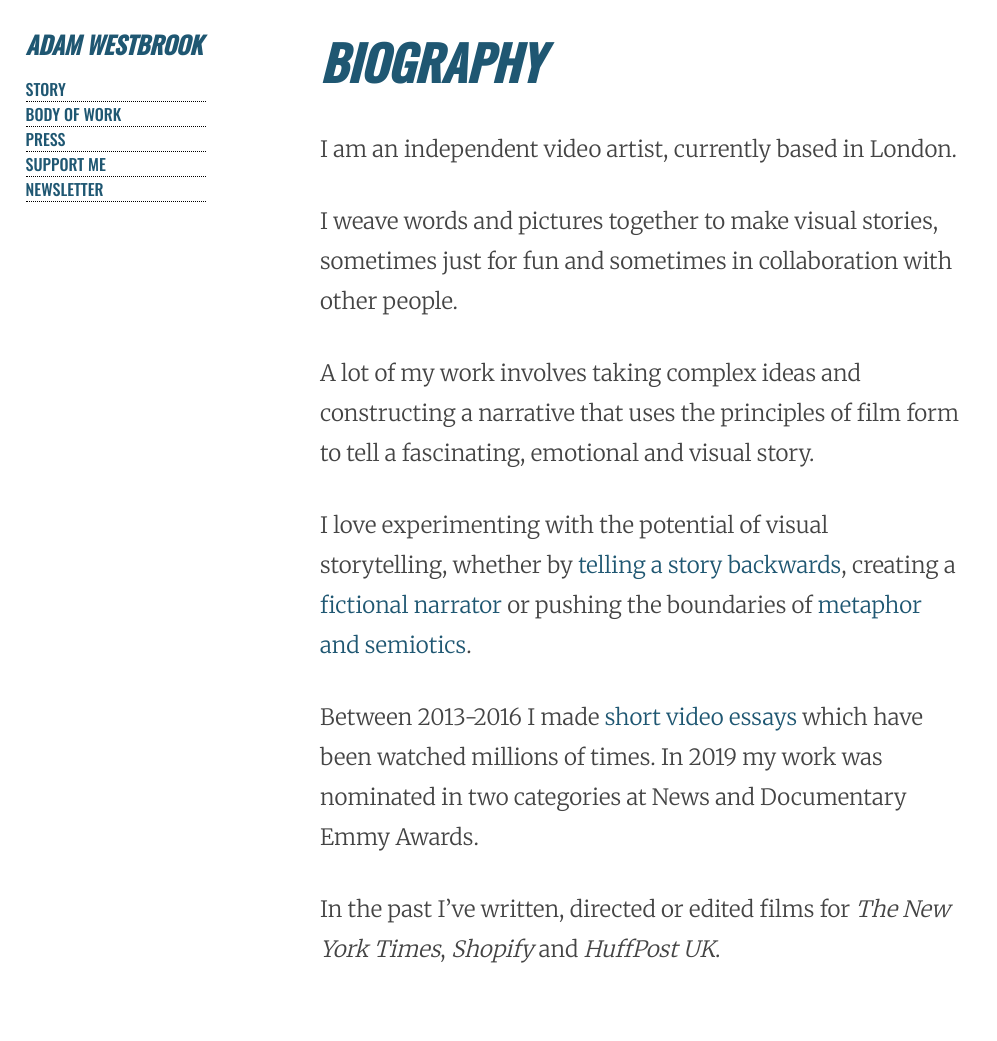
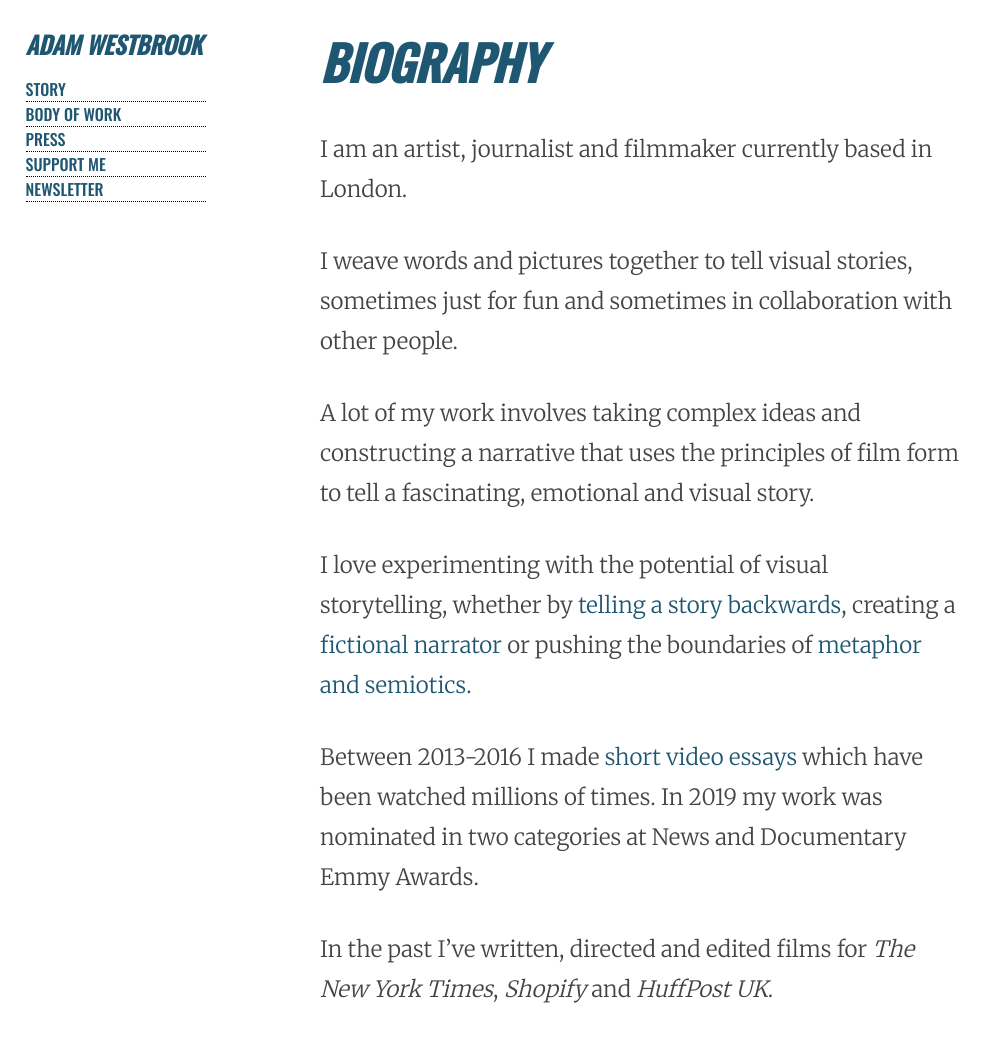
Before and after one commit to AdamWestbrook/adamwestbrook.github.io, a Jekyll site: the page built from story.md, in a window 1280 px wide. Shown: the whole page, without its empty margins (0-997 px from the left). Built offline with Jekyll 4.4.1, drawn with Linux system fonts in a browser that asks for light colours; before the commit the page ends 1001 px from its top, so only the background shows below that.

Commit message:
Update story.md

```diff
--- a/story.md
+++ b/story.md
@@ -6,9 +6,9 @@ permalink: /story/
 
 # Biography
 
-I am an independent video artist, currently based in London.
+I am an artist, journalist and filmmaker currently based in London.
 
-I weave words and pictures together to make visual stories, sometimes just for fun and sometimes in collaboration with other people.
+I weave words and pictures together to tell visual stories, sometimes just for fun and sometimes in collaboration with other people.
 
 A lot of my work involves taking complex ideas and constructing a narrative that uses the principles of film form to tell a fascinating, emotional and visual story.
 
@@ -16,4 +16,4 @@ I love experimenting with the potential of visual storytelling, whether by [tell
 
 Between 2013-2016 I made [short video essays](/portfolio) which have been watched millions of times. In 2019 my work was nominated in two categories at News and Documentary Emmy Awards.
 
-In the past I've written, directed or edited films for *The New York Times*, *Shopify* and *HuffPost UK*.
+In the past I've written, directed and edited films for *The New York Times*, *Shopify* and *HuffPost UK*.
```
